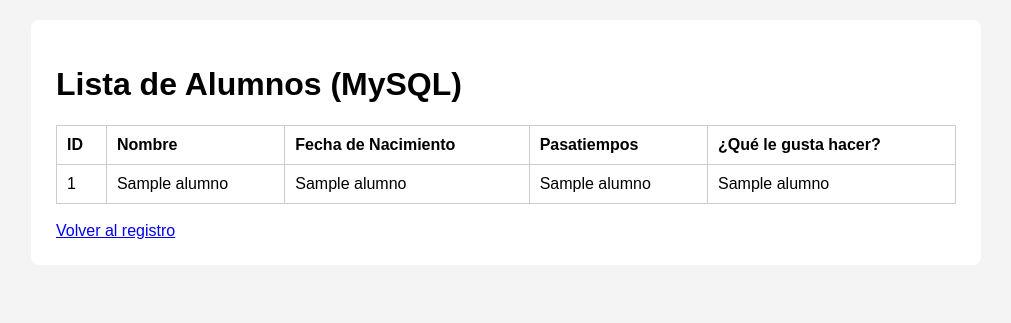
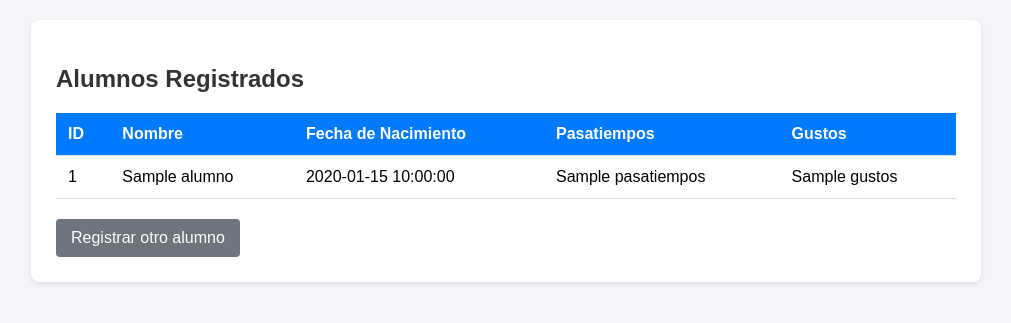
Before and after one commit to EdgarCorrujedo/practica_03_Flask_MySQL, a Flask app: template templates/lista_alumnos.html in a window 1280 px wide. Shown: the top 323 px of the page, without its empty margins (134-1145 px from the left). Run offline with Flask 3, Linux system fonts and the light colour scheme; the template is opened without the code that fills it: most values are stand-ins (such as "Sample title", 1, 10 or a date in 2020).

Commit message:
Revise HTML structure and styling for student list

```diff
--- a/templates/lista_alumnos.html
+++ b/templates/lista_alumnos.html
@@ -3,12 +3,67 @@
 <head>
     <meta charset="UTF-8">
     <meta name="viewport" content="width=device-width, initial-scale=1.0">
-    <title>Alumnos Registrados</title>
-    <link rel="stylesheet" href="{{ url_for('static', filename='css/estilos.css') }}">
+    <title>Lista de Alumnos Registrados</title>
+    <style>
+        body {
+            font-family: Arial, sans-serif;
+            background-color: #f4f4f9;
+            margin: 0;
+            padding: 20px;
+        }
+        .container {
+            max-width: 900px;
+            margin: 0 auto;
+            background: #fff;
+            padding: 25px;
+            border-radius: 8px;
+            box-shadow: 0 2px 5px rgba(0,0,0,0.1);
+        }
+        h2 {
+            color: #333;
+            margin-bottom: 20px;
+        }
+        table {
+            width: 100%;
+            border-collapse: collapse;
+            margin-top: 15px;
+        }
+        th, td {
+            padding: 12px;
+            text-align: left;
+            border-bottom: 1px solid #ddd;
+        }
+        th {
+            background-color: #007bff;
+            color: white;
+        }
+        tr:hover {
+            background-color: #f1f1f1;
+        }
+        .btn-volver {
+            display: inline-block;
+            margin-top: 20px;
+            padding: 10px 15px;
+            background-color: #6c757d;
+            color: white;
+            text-decoration: none;
+            border-radius: 4px;
+        }
+        .btn-volver:hover {
+            background-color: #5a6268;
+        }
+        .sin-datos {
+            text-align: center;
+            padding: 20px;
+            color: #777;
+        }
+    </style>
 </head>
 <body>
-    <div class="contenedor">
-        <h1>Lista de Alumnos (MySQL)</h1>
+
+<div class="container">
+    <h2>Alumnos Registrados</h2>
+
     <table>
         <thead>
             <tr>
@@ -16,23 +71,28 @@
                 <th>Nombre</th>
                 <th>Fecha de Nacimiento</th>
                 <th>Pasatiempos</th>
-                    <th>¿Qué le gusta hacer?</th>
+                <th>Gustos</th>
             </tr>
         </thead>
         <tbody>
             {% for alumno in alumnos %}
             <tr>
-                    <td>{{ alumno[0] }}</td>
-                    <td>{{ alumno[1] }}</td>
-                    <td>{{ alumno[2] }}</td>
-                    <td>{{ alumno[3] }}</td>
-                    <td>{{ alumno[4] }}</td>
+                <td>{{ alumno.id }}</td>
+                <td>{{ alumno.nombre }}</td>
+                <td>{{ alumno.fecha_nacimiento }}</td>
+                <td>{{ alumno.pasatiempos }}</td>
+                <td>{{ alumno.gustos }}</td>
+            </tr>
+            {% else %}
+            <tr>
+                <td colspan="5" class="sin-datos">No hay alumnos registrados aún.</td>
             </tr>
             {% endfor %}
         </tbody>
     </table>
-        <br>
-        <a href="/">Volver al registro</a>
+
+    <a href="/" class="btn-volver">Registrar otro alumno</a>
 </div>
+
 </body>
 </html>
```
Lines whose indentation alone changed are shown as unchanged.
